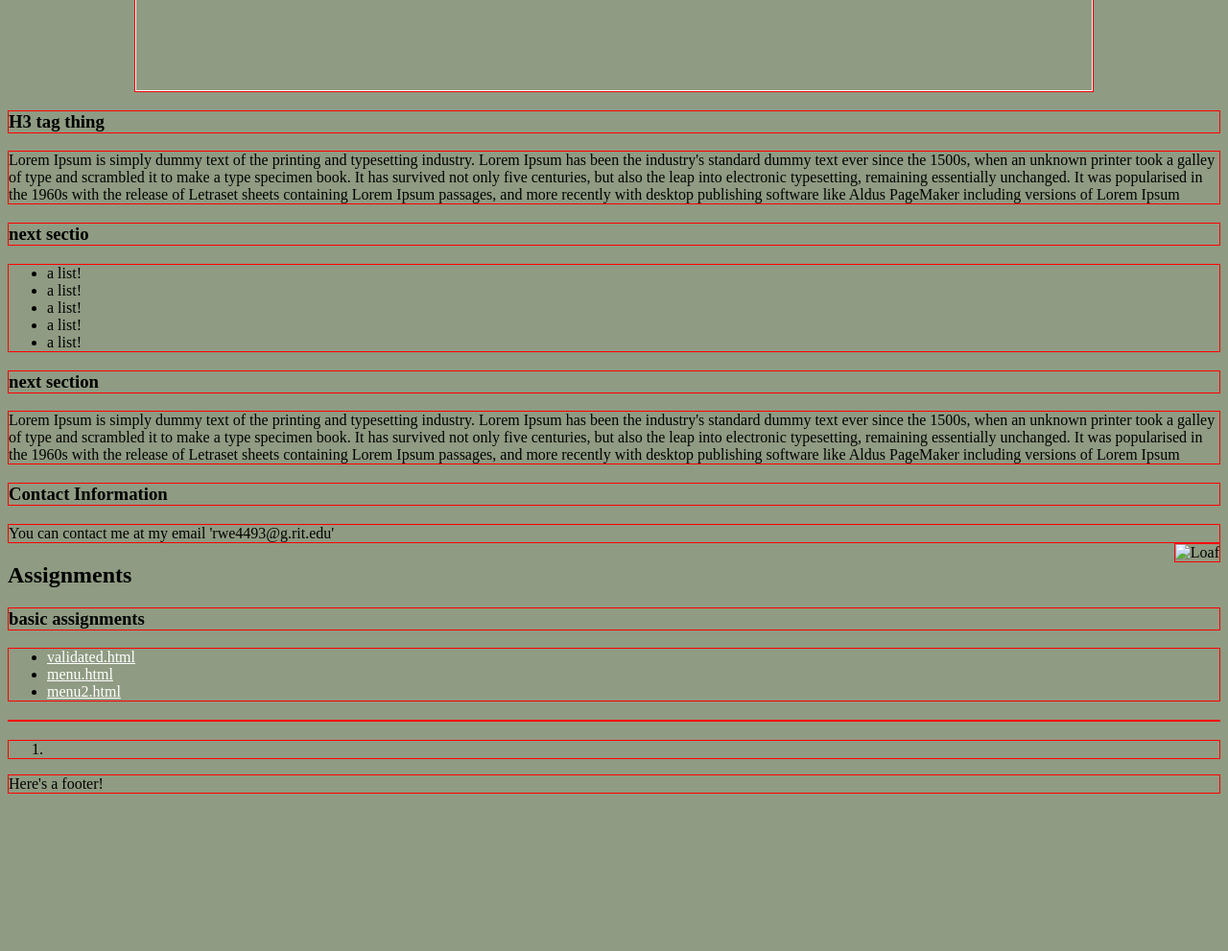
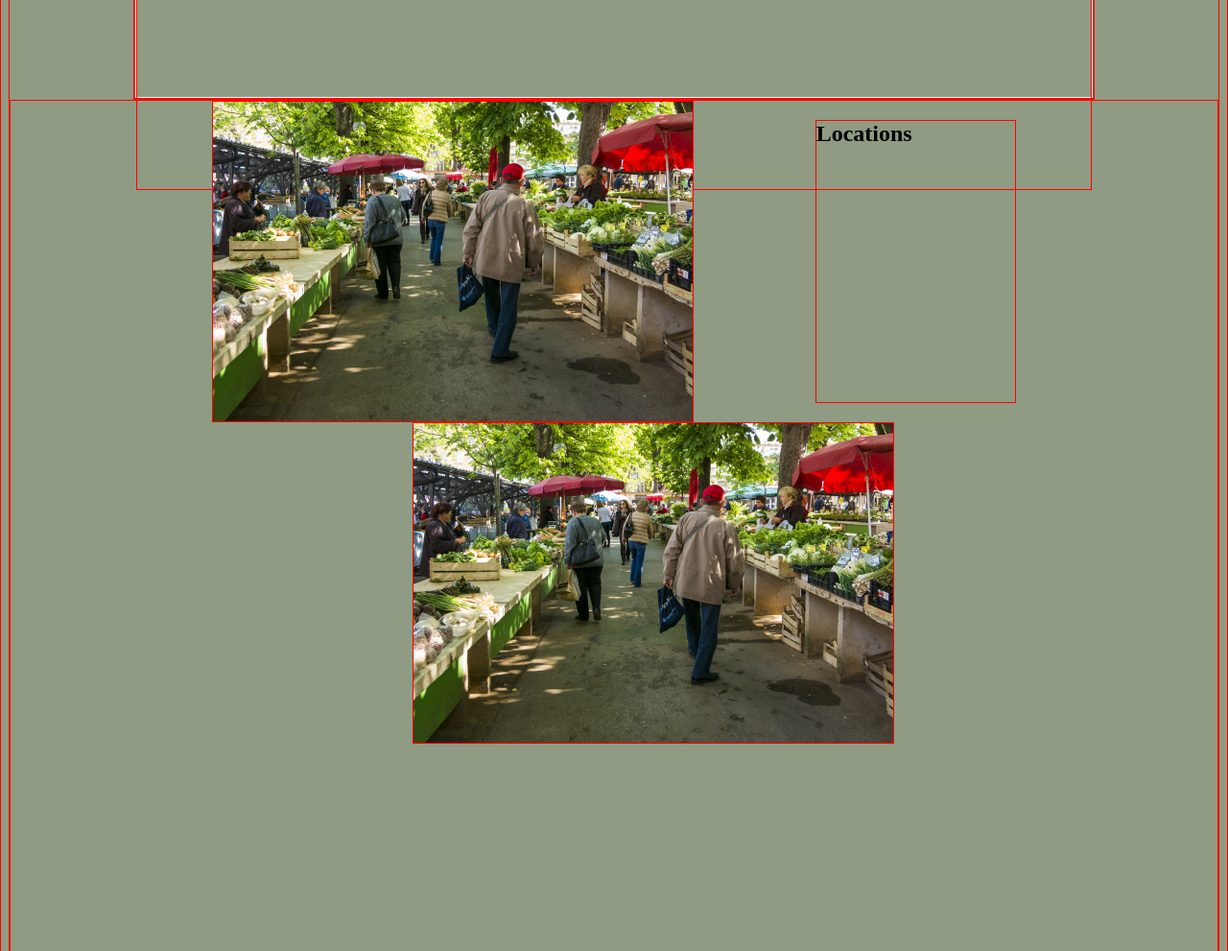
Before and after one commit to Roobchoobl/WICHACKSprojectrepo, a plain HTML site: page WIC HACKATHON THINGS/hackathon html/Index.html in a window 1280 px wide. Shown: the part 1640-2631 px from the top of the page at 96% size. Before the commit the page ends 2475 px from the top, so only its background shows below. Drawn offline with Linux system fonts and the light colour scheme.

Commit message:
attempted image overlapping?

```diff
--- a/WIC HACKATHON THINGS/hackathon html/Index.html
+++ b/WIC HACKATHON THINGS/hackathon html/Index.html
@@ -90,117 +90,12 @@
 
 
 
-                <section>  <!--Early Days image and paragraph-->
-                    <h3>
-                        H3 tag thing
-                    </h3>
-
-                    <script>
-
-                    </script>
-                    <p>
-
-                        Lorem Ipsum is simply dummy text of the printing and typesetting industry.
-                        Lorem Ipsum has been the industry's standard dummy text ever since the 1500s, when an unknown printer
-                        took a galley of type and scrambled it to make a type specimen book.
-                        It has survived not only five centuries, but also the leap into electronic
-                        typesetting, remaining essentially unchanged. It was popularised in the
-                        1960s with the release of Letraset sheets containing Lorem Ipsum passages,
-                        and more recently with desktop publishing software like Aldus PageMaker
-                        including versions of Lorem Ipsum
-                    </p>
-
-                </section>
-
-                <section>  <!--List of hobbies-->
-                    <h3>
-                        next sectio
-                    </h3>
-
-                    <ul>
-                        <li>
-                            a list!
-                        </li>
-                        <li>
-                            a list!
-                        </li>
-                        <li>
-                            a list!
-                        </li>
-                        <li>
-                            a list!
-                        </li>
-                        <li>
-                            a list!
-                        </li>
-                    </ul>
-                </section>
-
-                <section> <!--College classes-->
-                    <h3>
-                        next section
-                    </h3>
-                    <p>
-                        Lorem Ipsum is simply dummy text of the printing and typesetting industry.
-                        Lorem Ipsum has been the industry's standard dummy text ever since the 1500s, when an unknown printer
-                        took a galley of type and scrambled it to make a type specimen book.
-                        It has survived not only five centuries, but also the leap into electronic
-                        typesetting, remaining essentially unchanged. It was popularised in the
-                        1960s with the release of Letraset sheets containing Lorem Ipsum passages,
-                        and more recently with desktop publishing software like Aldus PageMaker
-                        including versions of Lorem Ipsum
-                    </p>
-                </section>
-
-                <section> <!--contact information and location of image-->
-                    <h3>
-                        Contact Information
-                    </h3>
-                    <div class = "placeholder">
-                        You can contact me at my email 'rwe4493@g.rit.edu'
-                    </div>
-                    <img src = "Images/loaf.jpg" alt = "Loaf">
-                </section>
-
-                <h2 class = "lorem">
-                    Assignments
-                </h2>
-
-                <section> <!--Assignmentws-->
-                    <h3>
-                        basic assignments
-                    </h3>
-
-                    <ul>
-                        <li>
-                            <a href=./assignments/validated.html>
-                                validated.html
-                            </a>
-                        </li>
-                        <li>
-                            <a href=./assignments/menu.html>
-                                menu.html
-                            </a>
-                        </li>
-                        <li>
-                            <a href=./assignments/menu2.html>
-                                menu2.html
-                            </a>
-                        </li>
-                    </ul>
-                </section>
-
-                <section> <!--Projects-->
-                    <h3>
-
-
-                    </h3>
-                    <ol>
-                        <li>
-
-                        </li>
-
-                    </ol>
+                <section class = "page3">
+                    <h2 class = "location">
+                        Locations
+                    </h2>
+                    <img class = "leftimg3" src = "Images/Market.png" alt = "market">
+                    <img class = "bottomimg3" src = "Images/Market.png" alt = "market">
                 </section>
             </main>
 
--- a/WIC HACKATHON THINGS/hackathon html/css/styles.css
+++ b/WIC HACKATHON THINGS/hackathon html/css/styles.css
@@ -18,7 +18,7 @@ html{
     /* background-color: black; */
 }
 
-body  > * > *{
+*{
     /* color: white;
     background-attachment: fixed; */
     border: 1px solid red;
@@ -93,10 +93,24 @@ header{
     height: 900px;
 }
 
-.container {
-    margin: auto;
-    width: 90%;
-    max-width: 1000px;
+.page3{
+    display: grid;
+    grid-template-columns: 1fr 1fr 1fr 1fr 1fr 1fr;
+    grid-template-rows: 1fr 1fr 1fr 1fr 1fr;
+
+
+}
+
+.location{
+    grid-column: 5/6;
+}
+.leftimg3{
+    grid-column: 2/5;
+    grid-row: 1/4;
+}
+.bottomimg3{
+    grid-column: 3/5;
+    grid-row: 2/3;
 }
 /*
 h2{
@@ -108,9 +122,9 @@ h2{
 
 
 
-img {
+/* img {
     float: right;
-}
+} */
 
 /*
     above is example code for now
@@ -126,6 +140,12 @@ header, section{
     this is the solution to some problem involving images, don't know what it is yet
 */
 
+.container {
+    margin: auto;
+    width: 90%;
+    max-width: 1000px;
+}
+
 
 a{
     color: white;
```
Also changed, not shown: WIC HACKATHON THINGS/hackathon html/Images/Market.png (added).
